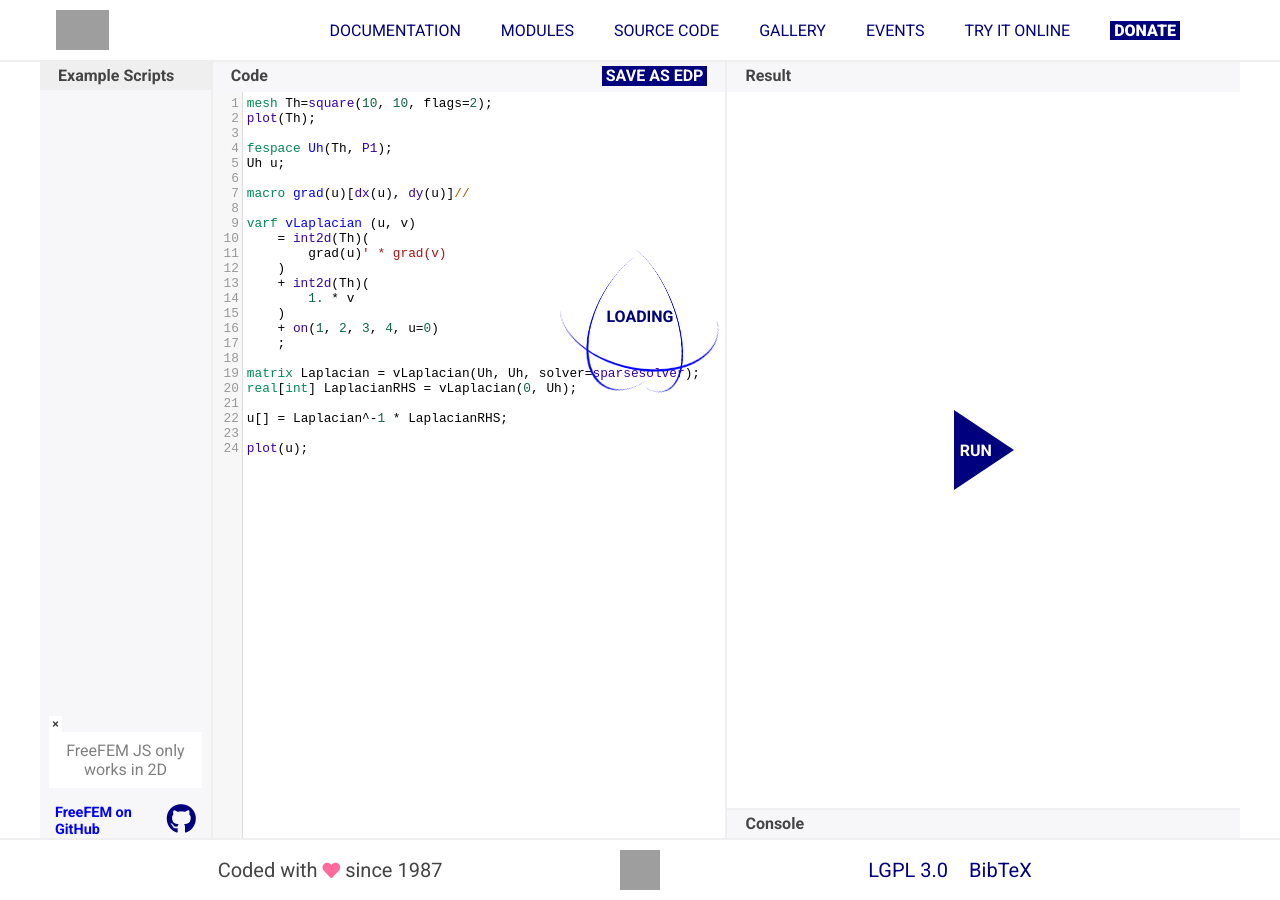
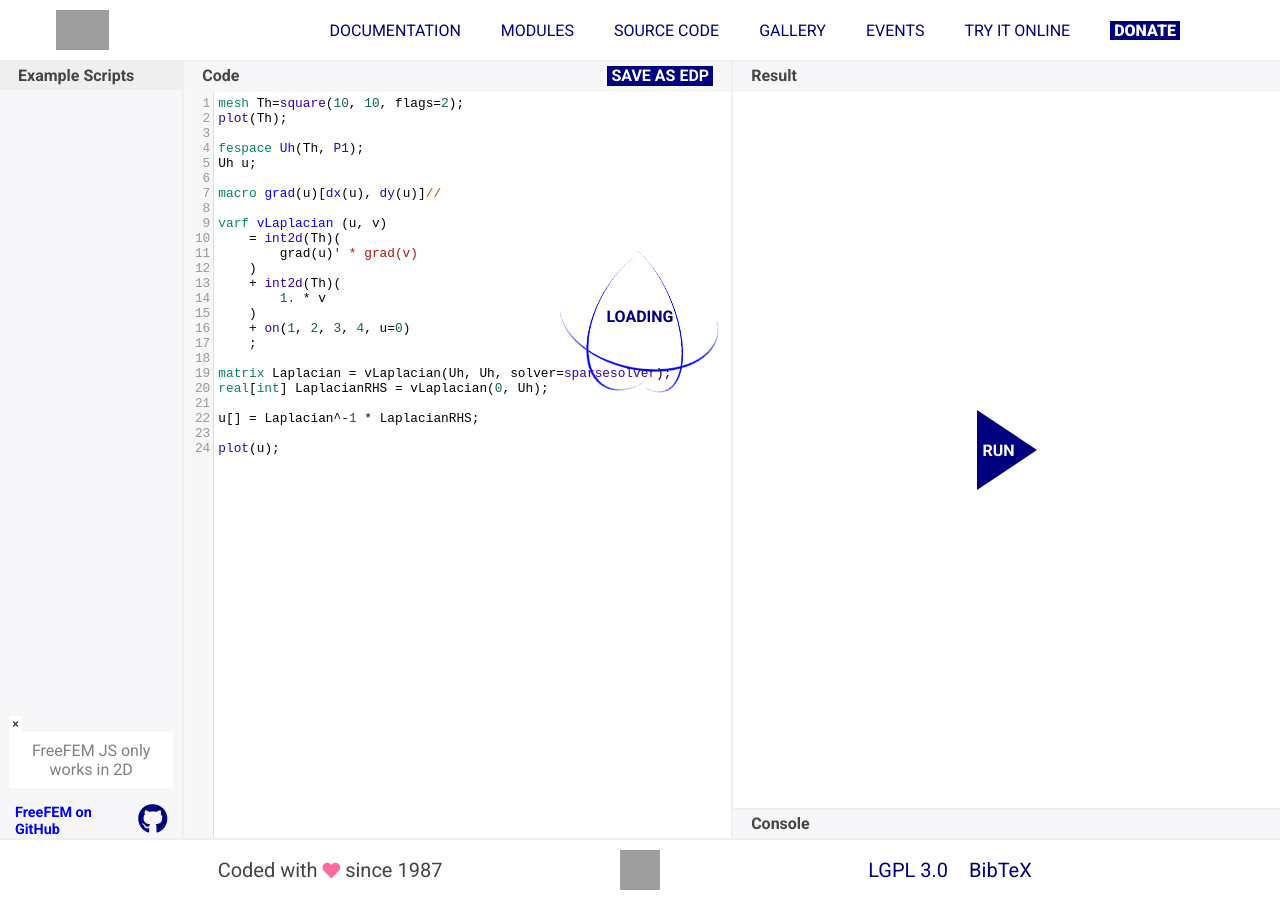
Before and after one commit to FreeFem/FreeFem-website, a Jekyll site: the page built from tryit.md, in a window 1280 px wide. Built offline with Jekyll 4.4.1, drawn with Linux system fonts in a browser that asks for light colours; nearby versions of some CDN libraries; library files that are not in the unit come from our copies; a script that is not in the unit is left out; comment, search, counter and statistics services are not loaded.

Commit message:
tryit large page

```diff
--- a/css/style.css
+++ b/css/style.css
@@ -720,7 +720,7 @@ body::-webkit-scrollbar {
   display: grid;
   grid-template-columns: 1fr 2px 3fr 2px 3fr;
   grid-template-rows: calc(100% - 1.875rem) 1.875rem;
-  padding: 0 calc((100% - 1200px)/2);
+  /* padding: 0 calc((100% - 1200px)/2); */
 }
 
 #exampleMain h2 {
```
